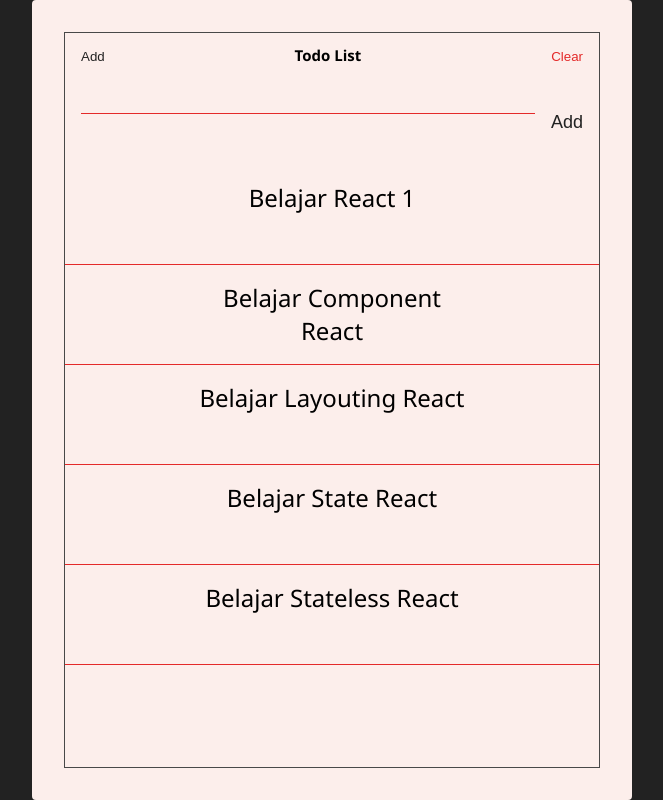
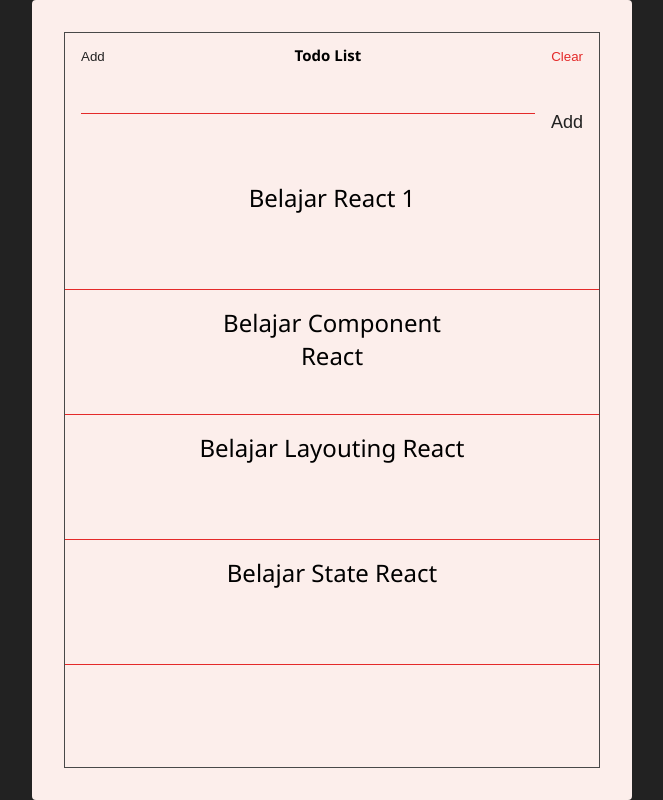
Before and after one commit to arissetyawan1/core-react, a React (Create React App) app: page / in a window 1280 px wide. Shown: the whole page, without its empty margins (308-971 px from the left). Built offline with nearby package versions, Linux system fonts and the light colour scheme.

Commit message:
Basic React Hook useState #2

```diff
--- a/src/components/todos.jsx
+++ b/src/components/todos.jsx
@@ -1,27 +1,10 @@
 import React from "react";
 import Todo from "./todo";
 
-const Todos = () => {
-  const todo = [
-    {
-      text: "Belajar React 1"
-    },
-    {
-      text: "Belajar Component React"
-    },
-    {
-      text: "Belajar Layouting React"
-    },
-    {
-      text: "Belajar State React"
-    },
-    {
-      text: "Belajar Stateless React"
-    }
-  ];
+const Todos = ({ todos }) => {
   return (
     <section className="todos">
-      {todo.map((index) => {
+      {todos.map((index) => {
         return <Todo text={index.text} />;
       })}
     </section>
--- a/src/pages/TodoList.jsx
+++ b/src/pages/TodoList.jsx
@@ -1,9 +1,24 @@
+// import state
+import { useState } from "react";
 import Paper from "../components/paper";
 import Header from "../components/header";
 import TodoForm from "../components/todo-form";
 import Todos from "../components/todos";
-
 const TodoList = () => {
+  const [todos, setTodos] = useState([
+    {
+      text: "Belajar React 1"
+    },
+    {
+      text: "Belajar Component React"
+    },
+    {
+      text: "Belajar Layouting React"
+    },
+    {
+      text: "Belajar State React"
+    }
+  ]);
   return (
     // JSX file
     <div className="App">
@@ -15,7 +30,7 @@
         <TodoForm />
 
         {/* Todos list */}
-        <Todos />
+        <Todos todos={todos} />
       </Paper>
     </div>
   );
```
